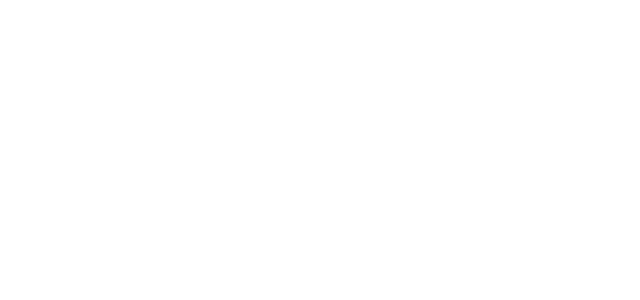
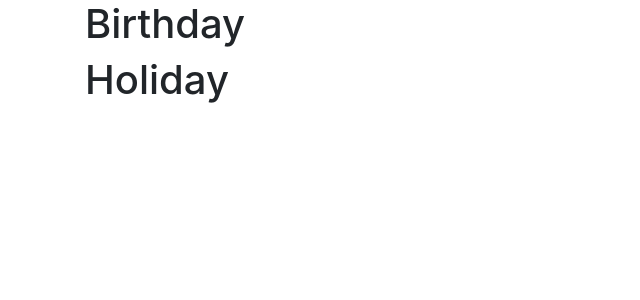
Before and after one commit to shirlz201/novi-group_project, a React (Create React App) app in the folder client/novi/: page /addContact in a window 1280 px wide. Shown: the top 300 px of the page, without its empty margins (0-640 px from the left). Built offline with nearby package versions, Linux system fonts and the light colour scheme.

Commit message:
added home page, add contact page, and react router

```diff
--- a/client/novi/src/App.js
+++ b/client/novi/src/App.js
@@ -1,17 +1,27 @@
 import React from 'react';
-import { Route } from "react-router-dom";
+import { Route, Switch } from "react-router-dom";
 import "bootstrap/dist/css/bootstrap.min.css";
+import Home from "./pages/Home"
+import AddContact from "./pages/AddContact"
+
 // import Navbar from "./components/navbar.component";
 import CreateUser from "./components/create-user.component";
 
 function App() {
     return (
-            <div className="container">
-                {/* <Navbar /> */}
-                <br />
+        <div className="container">
+            <Switch>
+                {/* "exact" is needed in this route, otherwise it would match all paths starting with "/" */}
                 {/* Route paths go here */}
-                <Route path="/user" component={CreateUser} />
-            </div>
+                <Route exact path="/">
+                    <Home/>
+                </Route>
+                <Route path="/addContact">
+                    <AddContact/>
+                </Route>
+            {/* <Route path="/user" component={CreateUser} /> */}
+            </Switch>
+        </div>
     );
 }
 
--- /dev/null
+++ b/client/novi/src/components/Birthday.jsx
@@ -0,0 +1,9 @@
+import React from "react"
+
+function Birthday() {
+    return (
+        <h1>Birthday</h1>
+    )
+}
+
+export default Birthday;
--- /dev/null
+++ b/client/novi/src/components/Holiday.jsx
@@ -0,0 +1,12 @@
+import React from "react"
+
+function Holiday() {
+    return (
+        <div>
+            <h1>Holiday</h1>
+        </div>
+    )
+
+}
+
+export default Holiday
--- /dev/null
+++ b/client/novi/src/pages/AddContact.jsx
@@ -0,0 +1,14 @@
+import React from "react"
+import Birthday from "../components/Birthday"
+import Holiday from "../components/Holiday"
+
+function AddContact() {
+    return (
+        <div>
+            <Birthday />
+            <Holiday />
+        </div>
+    )
+}
+
+export default AddContact
--- /dev/null
+++ b/client/novi/src/pages/Home.jsx
@@ -0,0 +1,18 @@
+import React from 'react'
+import PropTypes from 'prop-types'
+import { Link } from "react-router-dom"
+
+function Home(props) {
+    return (
+        <div>
+            <h1>Home</h1>
+            {/* Link is used in react router like anchor <a href=""></a> elements */}
+            <Link to="/AddContact"> Add Contact </Link>
+        </div>
+    )
+}
+
+Home.propTypes = {
+}
+
+export default Home
```
